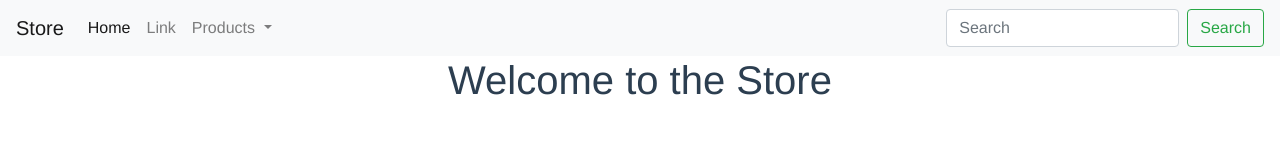
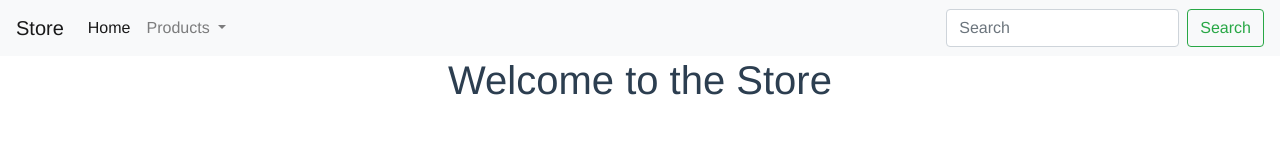
Before and after one commit to singhp1992/ecommerce-vuejs, a Vue app: page / in a window 1280 px wide. Shown: the top 160 px of the page. Built offline with nearby package versions, Linux system fonts and the light colour scheme.

Commit message:
removing link from nav bar

```diff
--- a/src/views/Header.vue
+++ b/src/views/Header.vue
@@ -11,9 +11,6 @@
     <ul class="navbar-nav mr-auto">
       <li class="nav-item active">
         <a class="nav-link" href="#">Home <span class="sr-only">(current)</span></a>
-      </li>
-      <li class="nav-item">
-        <a class="nav-link" href="#">Link</a>
       </li>
       <li class="nav-item dropdown">
         <a class="nav-link dropdown-toggle" href="#" id="navbarDropdown" role="button" data-toggle="dropdown" aria-haspopup="true" aria-expanded="false">
```
